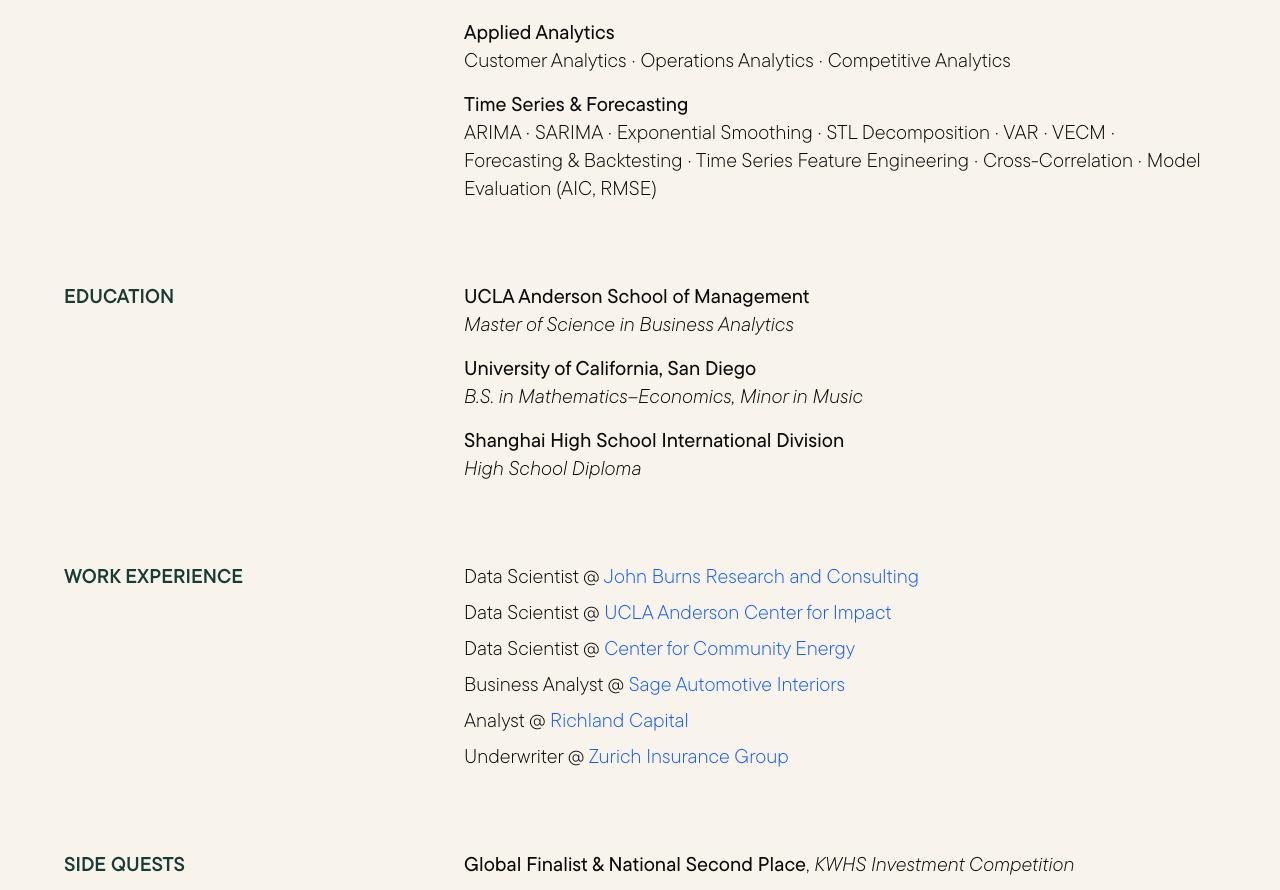
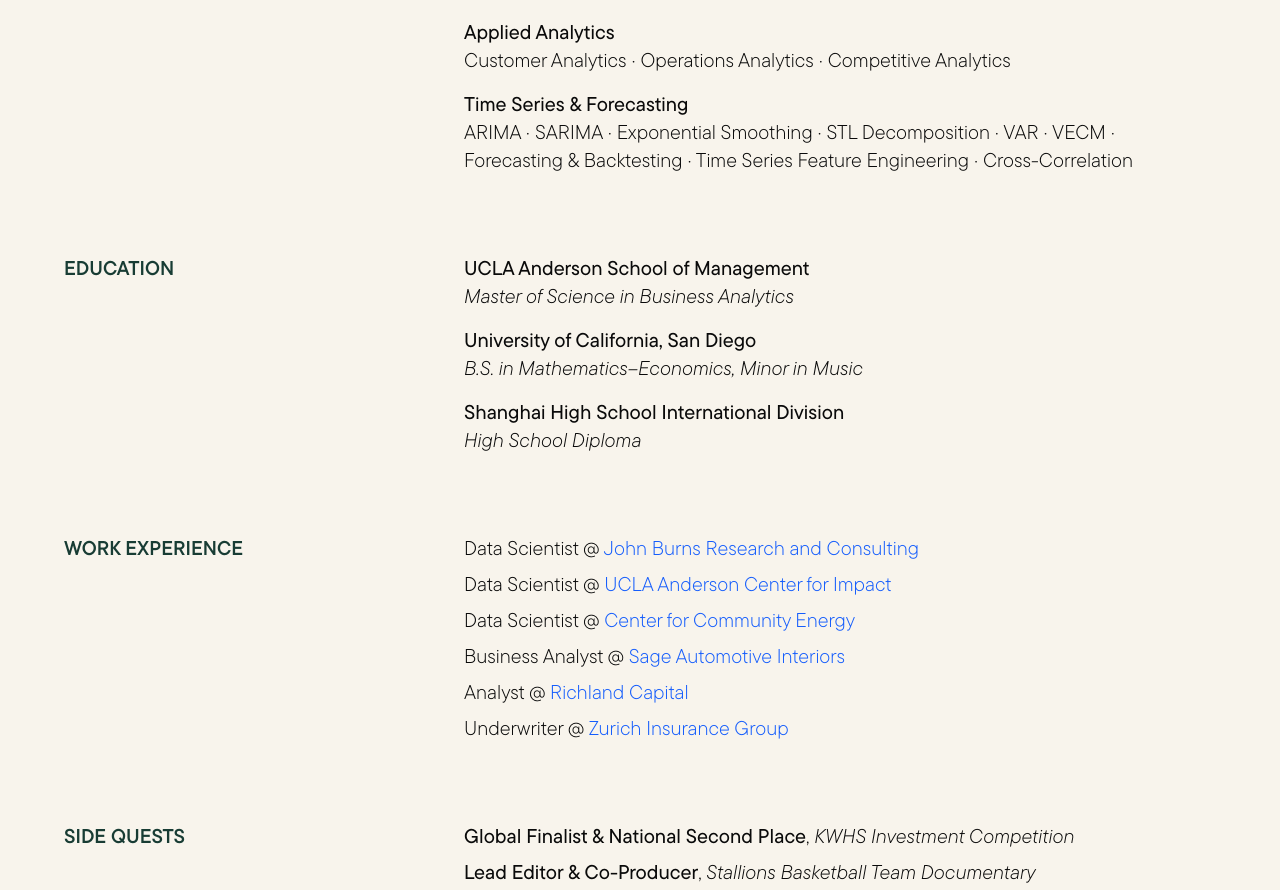
Before and after one commit to kevinp972/mycrib, a Next.js app: page /about in a window 1280 px wide. Shown: the part 1620-2510 px from the top of the page. Built offline with nearby package versions, Linux system fonts and the light colour scheme.

Commit message:
Update page.tsx

```diff
--- a/src/app/about/page.tsx
+++ b/src/app/about/page.tsx
@@ -100,7 +100,7 @@
 
               <div>
                 <h3 className="font-medium">Time Series & Forecasting</h3>
-                <p>ARIMA · SARIMA · Exponential Smoothing · STL Decomposition · VAR · VECM · Forecasting & Backtesting · Time Series Feature Engineering · Cross-Correlation · Model Evaluation (AIC, RMSE)</p>
+                <p>ARIMA · SARIMA · Exponential Smoothing · STL Decomposition · VAR · VECM · Forecasting & Backtesting · Time Series Feature Engineering · Cross-Correlation</p>
               </div>
             </div>
           </div>
```
